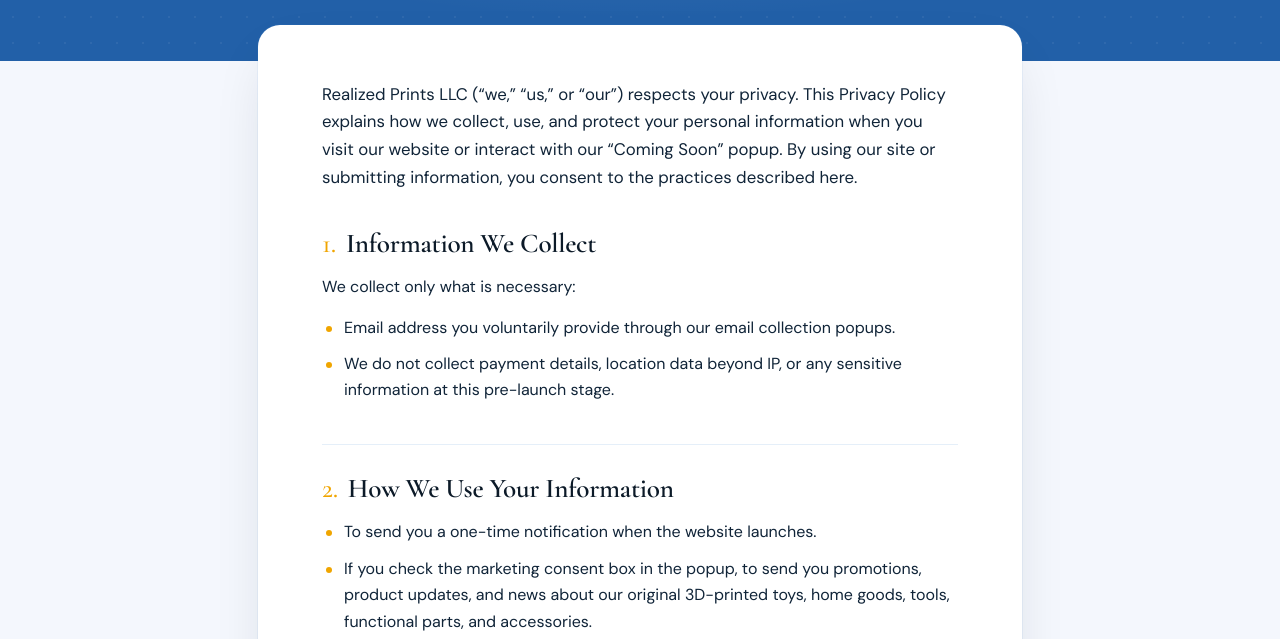
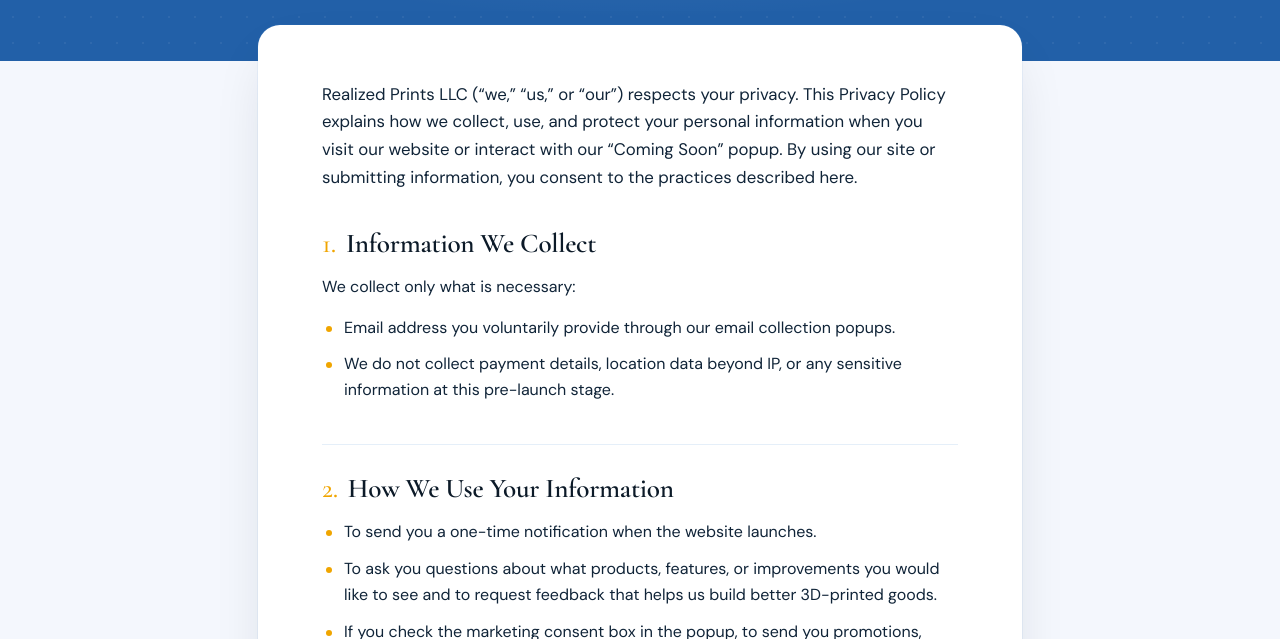
Before and after one commit to gpags/george-pags-catan, a website: page privacy-policy.html in a window 1280 px wide. Shown: the part 313-952 px from the top of the page. Drawn offline with nearby package versions, Linux system fonts and the light colour scheme.

Commit message:
V2 Privacy Policy

```diff
--- a/privacy-policy.html
+++ b/privacy-policy.html
@@ -4,7 +4,7 @@
     <meta charset="UTF-8">
     <meta name="viewport" content="width=device-width, initial-scale=1.0">
     <title>Privacy Policy — Realized Prints</title>
-    <meta name="description" content="Privacy Policy for Realized Prints LLC. Effective May 23, 2026. How we collect, use, and protect your personal information.">
+    <meta name="description" content="Privacy Policy for Realized Prints LLC. Effective May 24, 2026. How we collect, use, and protect your personal information.">
     <meta name="robots" content="index,follow">
     <link rel="icon" href="images/RPLogo_favicon.png" type="image/png">
     <link rel="apple-touch-icon" href="images/RPLogo_favicon.png">
@@ -313,6 +313,7 @@
             <h2><span class="num">2.</span>How We Use Your Information</h2>
             <ul>
                 <li>To send you a one-time notification when the website launches.</li>
+                <li>To ask you questions about what products, features, or improvements you would like to see and to request feedback that helps us build better 3D-printed goods.</li>
                 <li>If you check the marketing consent box in the popup, to send you promotions, product updates, and news about our original 3D-printed toys, home goods, tools, functional parts, and accessories.</li>
                 <li>To improve our site and understand visitor interest (aggregate analytics only). We will never sell your personal information to third parties.</li>
             </ul>
```
